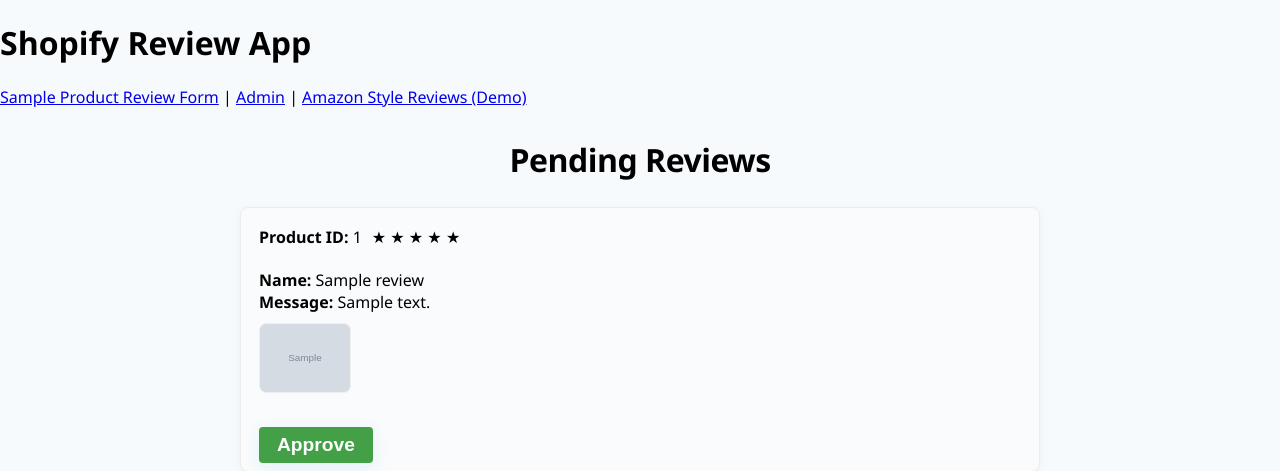
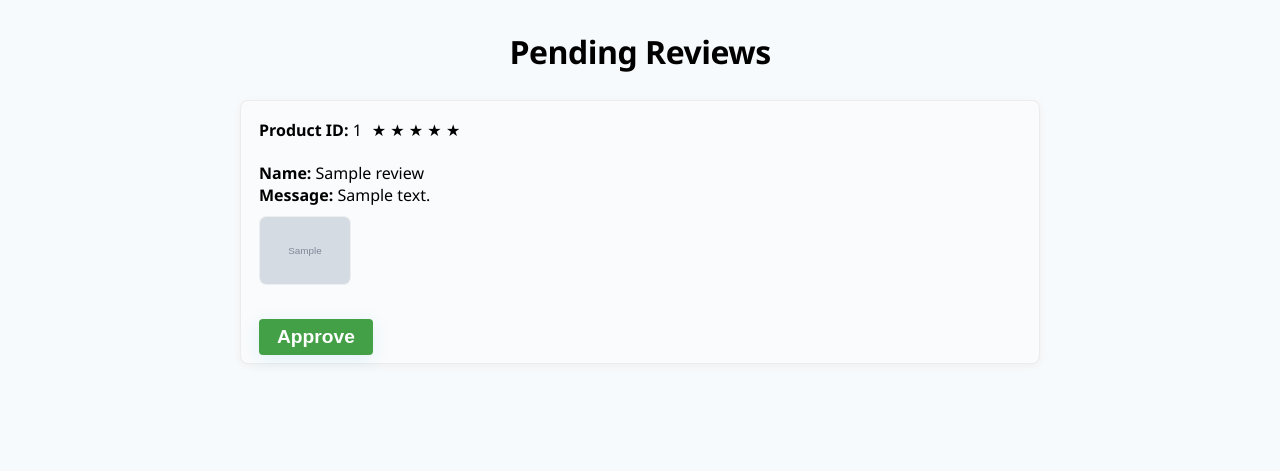
Before and after one commit to Afza1112/Shopify-Reveiw-App, a Flask app: page /admin in a window 1280 px wide. Shown: the top 471 px of the page. Run offline with Flask 3, Linux system fonts and the light colour scheme; grey boxes marked "Sample" are stand-in pictures; a database or web service that is not in the repository returns one stand-in record (values such as "Sample title").

Commit message:
Update base.html

```diff
--- a/templates/base.html
+++ b/templates/base.html
@@ -1,19 +1,13 @@
-<!DOCTYPE html>
+<!doctype html>
 <html lang="en">
 <head>
-  <title>{{ title or 'Shopify Review App' }}</title>
-  <meta name="viewport" content="width=device-width,initial-scale=1">
-  <link rel="stylesheet" href="{{ url_for('static', filename='main.css') }}">
+    <meta charset="utf-8">
+    <title>{{ title or 'Product Reviews' }}</title>
+    <link rel="stylesheet" href="{{ url_for('static', filename='main.css') }}">
 </head>
 <body>
-  <div class="container">
-    <h1>Shopify Review App</h1>
-    <nav>
-      <a href="/review/123">Sample Product Review Form</a> |
-      <a href="/admin">Admin</a> |
-      <a href="/reviews/amazon/123">Amazon Style Reviews (Demo)</a>
-    </nav>
-    {% block content %}{% endblock %}
-  </div>
+    <div class="container">
+        {% block content %}{% endblock %}
+    </div>
 </body>
 </html>
```
